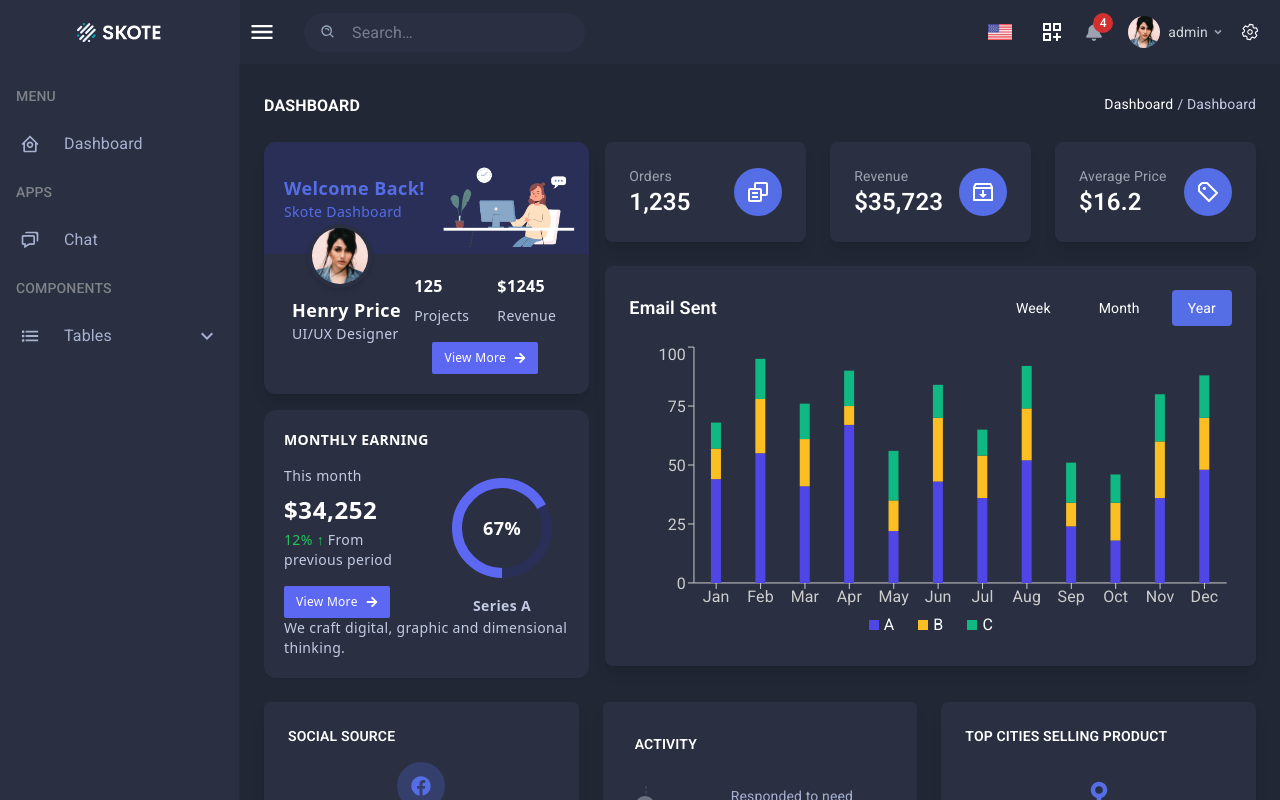
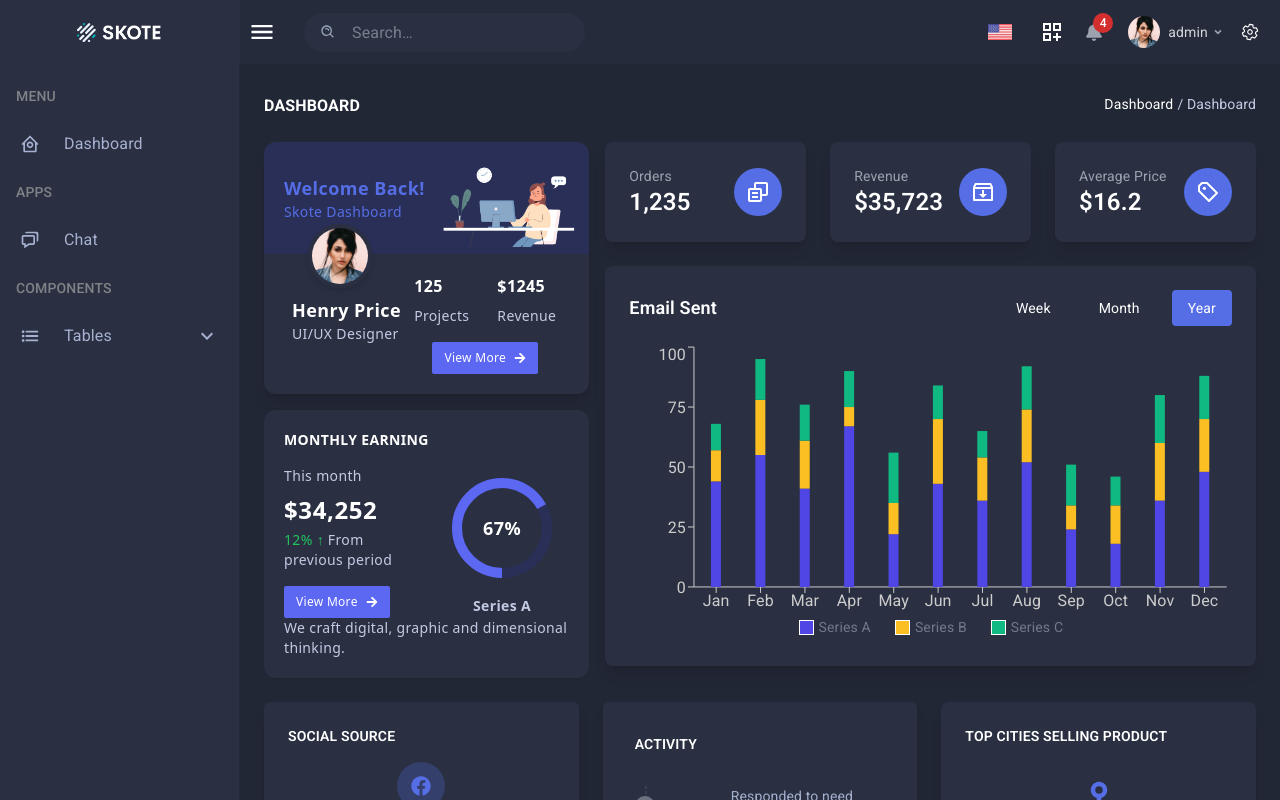
Before and after one commit to lequythien/admin-dashboard, a React (Vite) app in the folder admin/: page / in a window 1280 px wide. Shown: the top 800 px of the page. Built offline with nearby package versions, Linux system fonts and the light colour scheme; a web font is replaced by a local one.

Commit message:
update code  27/03/2025

```diff
--- a/admin/src/components/Navbar.jsx
+++ b/admin/src/components/Navbar.jsx
@@ -145,7 +145,7 @@ export default function Navbar() {
   const [selectedLanguage, setSelectedLanguage] = React.useState(languages[4]);
   const updateOpen = useAppStore((state) => state.updateOpen);
   const dopen = useAppStore((state) => state.dopen);
-  const isBelow900px = useMediaQuery("(max-width:900px)");
+  const isBelow992px = useMediaQuery("(max-width:992px)");
 
   const isMenuOpen = Boolean(anchorEl);
   const isMobileMenuOpen = Boolean(mobileMoreAnchorEl);
@@ -453,7 +453,7 @@ export default function Navbar() {
                   alignItems: "center",
                   width: {
                     xs: "auto",
-                    md: dopen && !isBelow900px ? "15rem" : "4rem",
+                    md: dopen && !isBelow992px ? "15rem" : "4rem",
                   },
                   justifyContent: { xs: "space-between", md: "center" },
                 }}
@@ -462,13 +462,13 @@ export default function Navbar() {
                   <Box sx={{ display: { xs: "none", md: "block" } }}>
                     <img
                       src={
-                        dopen && !isBelow900px
+                        dopen && !isBelow992px
                           ? LogoIconDesktop
                           : LogoIconMobile
                       }
                       alt="Logo Desktop"
                       className={
-                        dopen && !isBelow900px ? "logo-sidebar" : "h-8 w-auto"
+                        dopen && !isBelow992px ? "logo-sidebar" : "h-8 w-auto"
                       }
                     />
                   </Box>
--- a/admin/src/components/Sidebar.jsx
+++ b/admin/src/components/Sidebar.jsx
@@ -90,7 +90,7 @@ export default function Sidebar() {
   const location = useLocation();
   const open = useAppStore((state) => state.dopen);
   const updateOpen = useAppStore((state) => state.updateOpen);
-  const isBelow900px = useMediaQuery("(max-width:900px)");
+  const isBelow992px = useMediaQuery("(max-width:992px)");
 
   const handleTablesClick = () => {
     setTablesOpen(!tablesOpen);
@@ -99,7 +99,7 @@ export default function Sidebar() {
   const isActive = (path) => location.pathname === path;
 
   const handleDrawerClose = () => {
-    updateOpen(false); // Đóng sidebar khi nhấp vào nút Chevron hoặc ngoài sidebar
+    updateOpen(false);
   };
 
   return (
@@ -107,11 +107,11 @@ export default function Sidebar() {
       <CssBaseline />
       <Box height={30} />
       <Drawer
-        variant={isBelow900px ? "temporary" : "permanent"}
-        open={open} // Trạng thái mở dựa trên store
-        onClose={handleDrawerClose} // Đóng khi nhấp ngoài trên mobile
+        variant={isBelow992px ? "temporary" : "permanent"}
+        open={open}
+        onClose={handleDrawerClose}
         ModalProps={{
-          keepMounted: true, // Giữ sidebar trong DOM để cải thiện hiệu suất
+          keepMounted: true,
         }}
       >
         <DrawerHeader>
@@ -151,7 +151,7 @@ export default function Sidebar() {
             }}
             onClick={() => {
               navigate("/dashboard");
-              if (isBelow900px) updateOpen(false); // Đóng sidebar sau khi nhấp trên mobile
+              if (isBelow992px) updateOpen(false);
             }}
           >
             <ListItemButton
@@ -206,7 +206,7 @@ export default function Sidebar() {
             }}
             onClick={() => {
               navigate("/chat");
-              if (isBelow900px) updateOpen(false); // Đóng sidebar sau khi nhấp trên mobile
+              if (isBelow992px) updateOpen(false);
             }}
           >
             <ListItemButton
@@ -305,7 +305,7 @@ export default function Sidebar() {
                 }}
                 onClick={() => {
                   navigate("/data-tables");
-                  if (isBelow900px) updateOpen(false); // Đóng sidebar sau khi nhấp trên mobile
+                  if (isBelow992px) updateOpen(false);
                 }}
               >
                 <ListItemButton
--- a/admin/src/pages/Dashboard/HeaderRight/index.jsx
+++ b/admin/src/pages/Dashboard/HeaderRight/index.jsx
@@ -10,7 +10,6 @@ import {
 } from "recharts";
 import { BiCopyAlt, BiPurchaseTagAlt } from "react-icons/bi";
 import { RiInboxArchiveLine } from "react-icons/ri";
-
 
 const weekData = [
   { name: "Jan", A: 34, B: 10, C: 11 },
@@ -121,20 +120,22 @@ const Dashboard = () => {
           >
             <div
               style={{
-                width: 10,
-                height: 10,
+                width: 15,
+                height: 15,
                 backgroundColor: entry.color,
                 marginRight: 5,
                 opacity: barOpacity[entry.value],
               }}
+              className="border border-white"
             />
             <span
               style={{
-                color: "white",
+                color: "#74788d",
                 opacity: barOpacity[entry.value],
               }}
+              className="text-sm"
             >
-              {entry.value}
+              Series {entry.value}
             </span>
           </div>
         ))}
```
